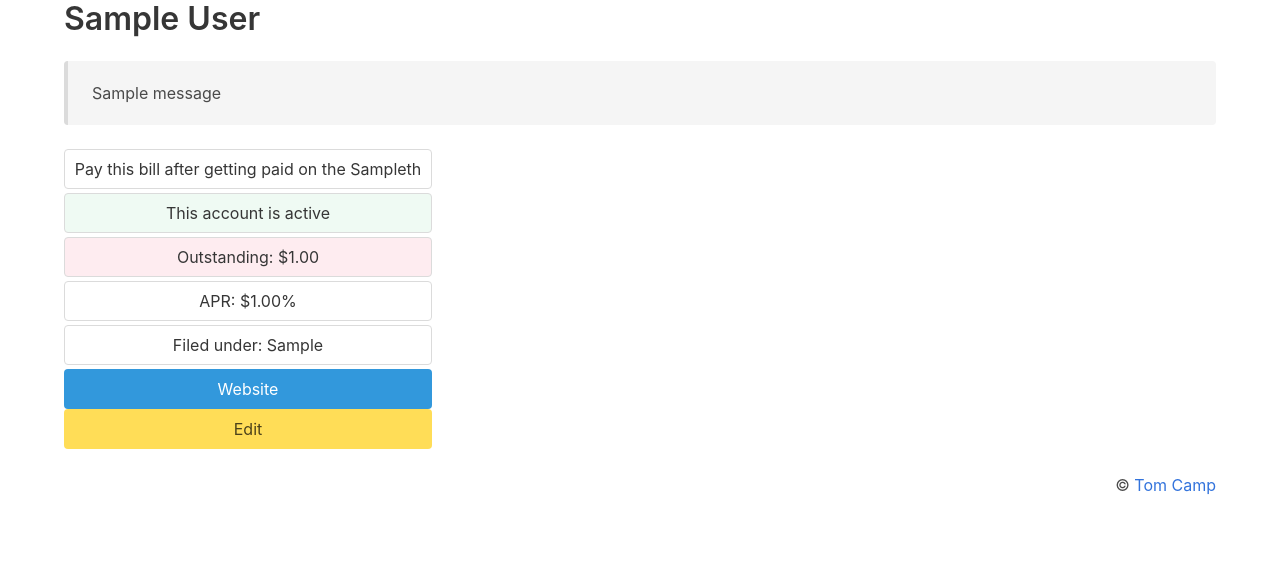
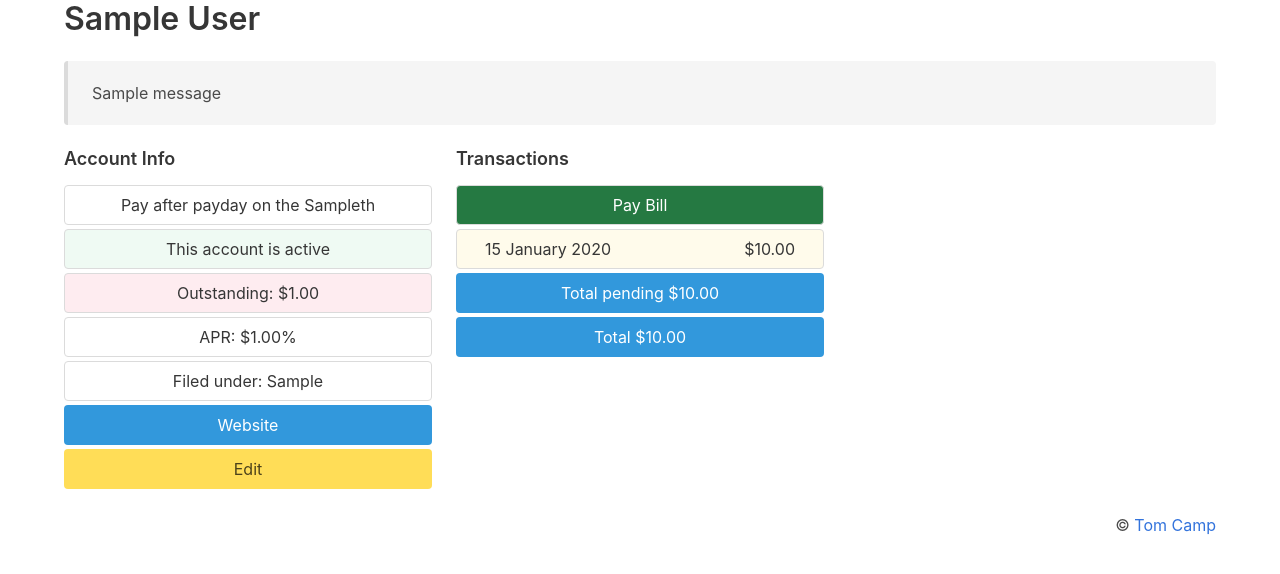
Before and after one commit to Tom-Camp/homefi, a Flask app: page /account/1 in a window 1280 px wide. Shown: the part 99-673 px from the top of the page. Run offline with Flask 2, Linux system fonts and the light colour scheme; a user stored in the database is signed in; tables that the repository leaves empty hold one stand-in row (values such as "Sample post"); one stand-in notice (Sample message) is shown; some libraries are stand-ins or nearby versions.

Commit message:
Updating Accounts and Transactions.

```diff
--- a/app/bills/controllers.py
+++ b/app/bills/controllers.py
@@ -110,10 +110,12 @@ def account_edit_submit(aid):
 @login_required
 def account_show(aid):
     a = Account.query.get(aid)
+    t = Transaction.query.filter_by(aid=aid).order_by(Transaction.date.desc())
     return render_template(
         "bills/account.html",
-        acct=a,
+        account=a,
         title=a.name,
+        transactions=t,
     )
 
 
@@ -132,24 +134,20 @@ def account_list():
 @bills.route("/account/<aid>/pay", methods=["GET"])
 @login_required
 def transaction_create(aid):
-    a = db.session.query(Account).with_entities(Account.name)
-    a.filter_by(id=aid).one()
+    a = db.session.query(Account).filter_by(id=aid).one()
     form = TransactionCreate(request.form)
-
-    if request.method == "GET":
-        form.aid.data = aid
 
     return render_template("bills/bill_form.html", form=form, account=a)
 
 
 @bills.route("/account/<aid>/pay", methods=["POST"])
 @login_required
-def transaction_create_sumbit(aid):
+def transaction_create_submit(aid):
     form = TransactionCreate(request.form)
     if form.validate_on_submit():
         new_t = Transaction(
             amount=request.form.get("amount"),
-            aid=request.form.get("aid"),
+            aid=aid,
             status=request.form.get("status"),
             date=datetime.datetime.now(),
         )
@@ -198,7 +196,7 @@ def transaction_edit(tid):
         "bills/bill_form.html",
         form=form,
         title=u"Edit Transaction",
-        name=t.Account.name,
+        account=t.Account,
     )
 
 
--- /dev/null
+++ b/app/static/js/scripts.js
@@ -0,0 +1,5 @@
+jQuery(document).ready(function() {
+    $("#tr-edit").click(function(){
+        $("#tr-edit-form").submit();
+    })
+});
--- /dev/null
+++ b/app/static/js/scripts.prod.js
@@ -0,0 +1 @@
+"use strict";jQuery(document).ready(function(){$("#tr-edit").click(function(){$("#tr-edit-form").submit()})});
--- a/app/templates/base.html
+++ b/app/templates/base.html
@@ -19,7 +19,7 @@
       {% if messages %}
         {% for category, message in messages %}
         <article class="message {{ category }}">
-            <div class="message-body">{{ message }}</div>
+            <div class="message-body is-4 is-4-fullhd is-4-desktop is-6-tablet is-10-mobile">{{ message }}</div>
         </article>
         {% endfor %}
       {% endif %}
@@ -31,5 +31,6 @@
 </section>
 <script src="//code.jquery.com/jquery-1.11.3.min.js"></script>
 <script src="https://kit.fontawesome.com/86f34da8fc.js" crossorigin="anonymous"></script>
+<script type="text/javascript" src="{{ url_for('static', filename='js/scripts.prod.js') }}"></script>
 </body>
 </html>
--- a/app/templates/bills/account.html
+++ b/app/templates/bills/account.html
@@ -1,36 +1,35 @@
 {% extends "base.html" %}
 {% block content %}
 <div class="columns is-centered">
-    <div class="column is-4 is-4-fullhd is-4-desktop is-6-tablet is-10-mobile">
-        {% if acct.recurrence == "monthly" %}
+    <div class="column">
+        <h5>Account Info</h5>
+        {% if account.recurrence == "monthly" %}
         <p class="button is-fullwidth mb-1">This bill recurs monthly</p>
         {% endif %}
-        {% if acct.pay_period|length %}
-        <p class="button is-fullwidth mb-1">Pay this bill after getting paid on the {{ acct.pay_period }}th</p>
+        {% if account.pay_period|length %}
+        <p class="button is-fullwidth mb-1">Pay after payday on the {{ account.pay_period }}th</p>
         {% endif %}
-        <p class="button is-fullwidth mb-1 {{ 'has-background-success-light' if acct.status == 1 else 'has-background-warning-light' }}">This account is  {{ "active" if acct.status == 1 else "inactive" }}</p>
-        {% if acct.outstanding > 0 %}
-        <p class="button is-fullwidth has-background-danger-light mb-1">Outstanding:  {{ "${:,.2f}".format(acct.outstanding) }}</p>
+        <p class="button is-fullwidth mb-1 {{ 'has-background-success-light' if account.status == 1 else 'has-background-warning-light' }}">This account is  {{ "active" if account.status == 1 else "inactive" }}</p>
+        {% if account.outstanding > 0 %}
+        <p class="button is-fullwidth has-background-danger-light mb-1">Outstanding:  {{ "${:,.2f}".format(account.outstanding) }}</p>
         {% endif %}
-        {% if acct.apr > 0 %}
-        <p class="button is-fullwidth mb-1">APR:  {{ "$%.2f"|format(acct.apr|float) }}%</p>
+        {% if account.apr > 0 %}
+        <p class="button is-fullwidth mb-1">APR:  {{ "$%.2f"|format(account.apr|float) }}%</p>
         {% endif %}
-        {% if acct.tag|length %}
-        <p class="button is-fullwidth mb-1">Filed under:  {{ acct.tag }}</p>
+        {% if account.tag|length %}
+        <p class="button is-fullwidth mb-1">Filed under:  {{ account.tag }}</p>
         {% endif %}
-        {% if acct.url|length %}
-        <a class="button is-fullwidth is-info" href="{{ acct.url }}" target="_blank" rel="noopener noreferrer">Website</a>
+        {% if account.url|length %}
+        <a class="button is-fullwidth is-info mb-1" href="{{ account.url }}" target="_blank" rel="noopener noreferrer">Website</a>
         {% endif %}
-        <a class="button is-fullwidth is-warning" href="{{ url_for('bills.account_edit', aid = acct.id) }}">Edit</a>
+        <a class="button is-fullwidth is-warning" href="{{ url_for('bills.account_edit', aid = account.id) }}">Edit</a>
     </div>
     <div class="column">
-        {% if tr is defined %}
-        {% for t in tr %}
-            <div class="box">
-                {{ t.name }}
-            </div>
-        {% endfor %}
-        {% endif %}
+        <h5>Transactions</h5>
+        {% include "bills/transaction_list.html" %}
+    </div>
+    <div class="column">
+
     </div>
 </div>
 {% endblock %}
--- a/app/templates/bills/dashboard.html
+++ b/app/templates/bills/dashboard.html
@@ -7,12 +7,12 @@
         {%- for a in content.account %}
             <a href="{{ url_for('bills.account_show', aid = a.id) }}" class="mb-1 is-light button is-fullwidth">{{ a.name }}</a>
         {% endfor -%}
-        <a href="{{ url_for('bills.account_create') }}" class="button mb-1 is-fullwidth is-info">Add Account</a>
-        <a href="/account/list" class="button is-fullwidth is-success">Pay Bills</a>
+        <a href="{{ url_for('bills.account_create') }}" class="button mb-1 is-fullwidth is-info mb-1">Add Account</a>
+        <a href="{{ url_for('bills.account_list') }}" class="button is-fullwidth is-success mb-1">Pay Bills</a>
     </div>
     <div class="column">
         <h5>Pending</h5>
-        {%- if content.pending is defined %}
+        {%- if content.pending|length %}
             {% for p in content.pending %}
             <a href="{{ url_for('bills.transaction_show', tid=p.Transaction.id) }}" class="mb-1 has-background-warning-light button is-fullwidth">
                 <div class="column has-text-left"> {{ p.Account.name }}</div>
--- /dev/null
+++ b/app/templates/bills/transaction_list.html
@@ -0,0 +1,21 @@
+{% set total = namespace(value=0) %}
+{% set outstanding = namespace(value=0) %}
+<a href="{{ url_for('bills.transaction_create', aid=account.id) }}" class="button mb-1 is-fullwidth has-text-white has-background-success-dark">Pay Bill</a>
+<div class="">
+{% for t in transactions %}
+<a href="{{ url_for('bills.transaction_show', tid=t.id) }}" class="mb-1 {{ 'has-background-warning-light' if t.status == 'pending' else 'has-background-success-light' }} button is-fullwidth">
+    <div class="column has-text-left"> {{ t.date.strftime('%d %B %Y') }}</div>
+    <div class="column has-text-right">{{ "$%.2f"|format(t.amount) }}</div>
+</a>
+{% set total.value = total.value + t.amount %}
+{% if t.status == "pending" %}
+    {% set outstanding.value = outstanding.value + t.amount %}
+{% endif %}
+{% endfor %}
+</div>
+<a class="button is-fullwidth is-info mb-1">
+Total pending {{ "$%.2f"|format(outstanding.value) }}
+</a>
+<a class="button is-fullwidth is-info mb-1">
+Total {{ "$%.2f"|format(total.value) }}
+</a>
```
Also changed, not shown: app/static/js/scripts.dev.js (added, +7 -0 lines), app/templates/bills/bill_form.html (+4 -4 lines).
